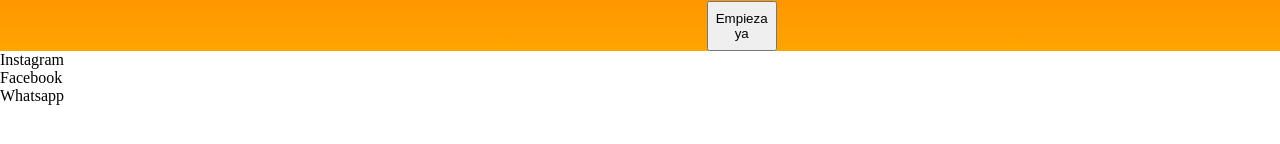
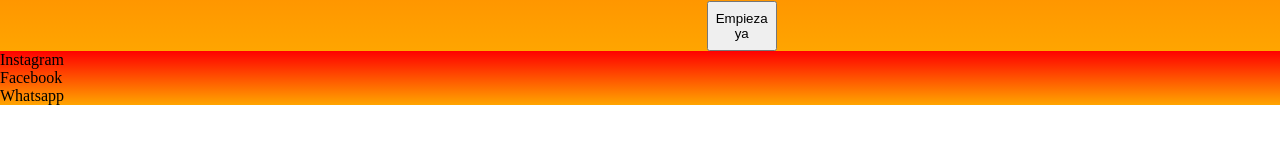
Before and after one commit to Siicked/Coach-Juan-Cruz-Berga, a plain HTML site: page index.html in a window 1280 px wide. Shown: the part 530-674 px from the top of the page. Drawn offline with Linux system fonts and the light colour scheme; files whose address does not match are found by name.

Commit message:
Update style
cambio en footer

```diff
--- a/styles/styles.css
+++ b/styles/styles.css
@@ -34,3 +34,7 @@ button:hover {
     font-family: 'Times New Roman', Times, serif;
     height: 90px;
 }
+footer {
+    background-image: linear-gradient(red, orange);
+    display:in-line;
+}
```
